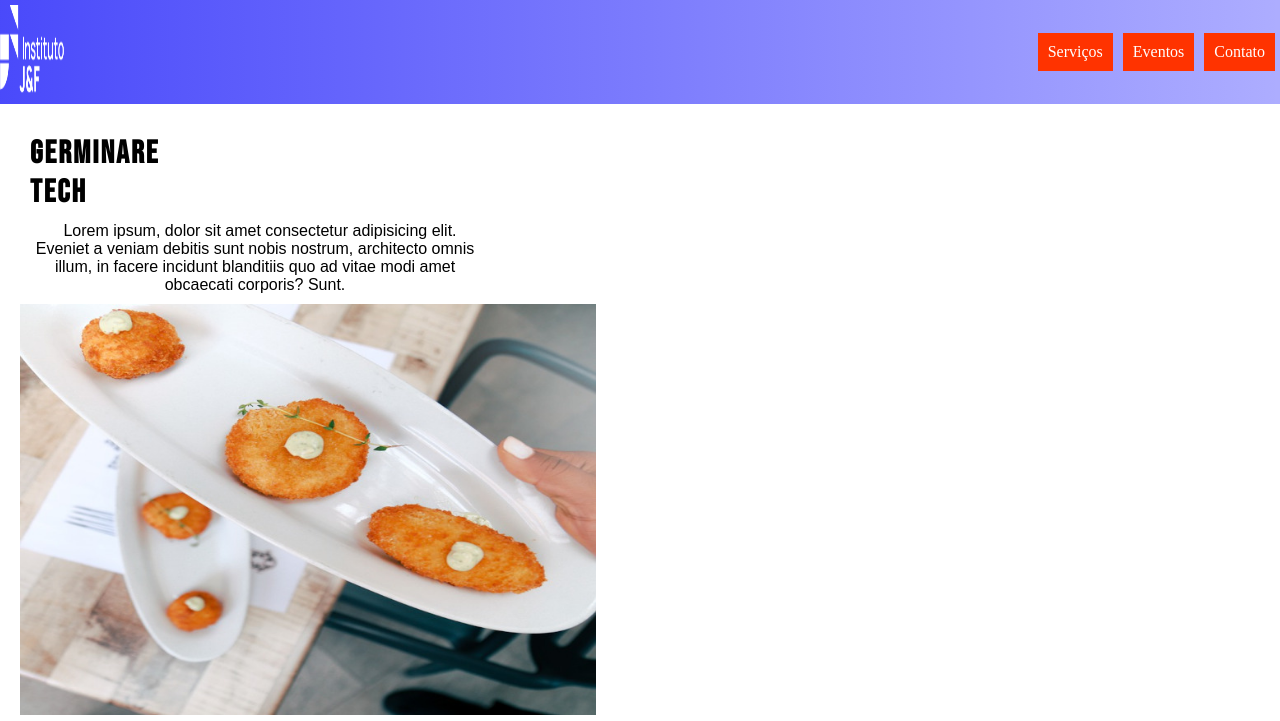
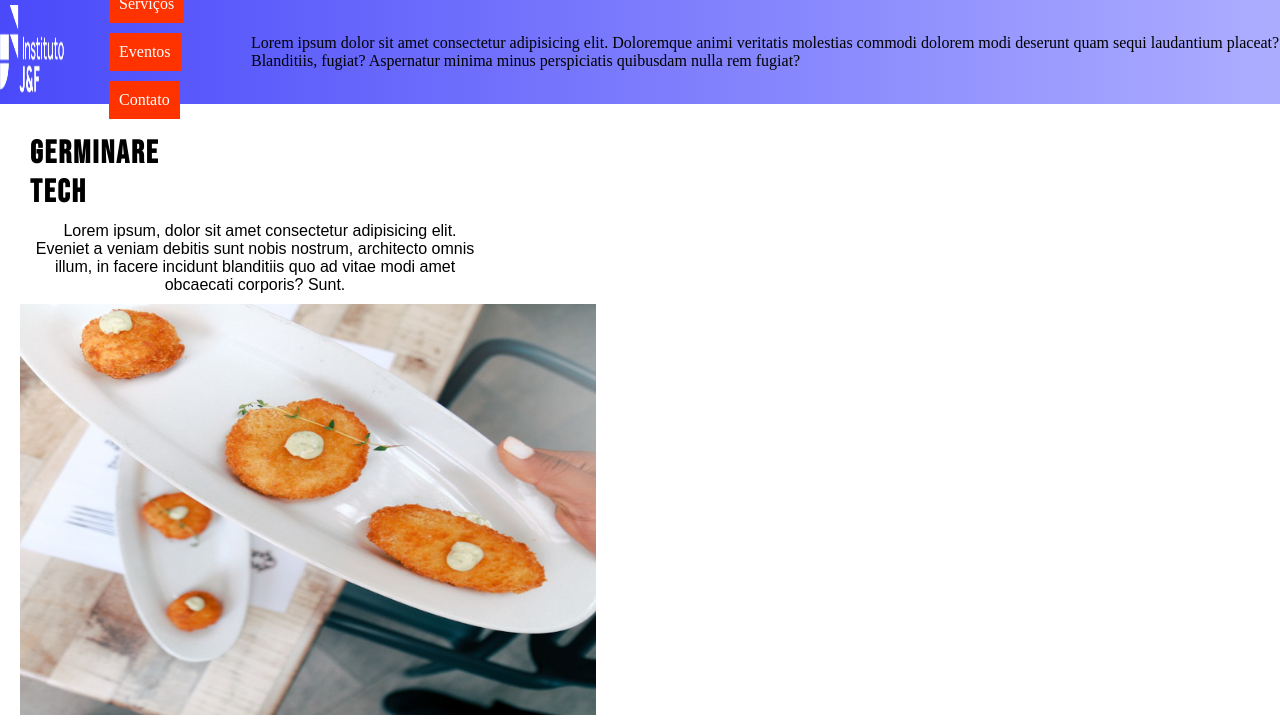
Before and after one commit to FelipeJorgeL/restauranteTech, a plain HTML site: page index.html in a window 1280 px wide. Shown: the top 721 px of the page. Drawn offline with Linux system fonts and the light colour scheme.

Commit message:
resolvendo erro

```diff
--- a/index.html
+++ b/index.html
@@ -19,6 +19,7 @@
                 <li><a href="#">Contato</a></li>
             </ul>
         </nav>
+        <p>Lorem ipsum dolor sit amet consectetur adipisicing elit. Doloremque animi veritatis molestias commodi dolorem modi deserunt quam sequi laudantium placeat? Blanditiis, fugiat? Aspernatur minima minus perspiciatis quibusdam nulla rem fugiat?</p>
     </header>
 
     <main >
```
